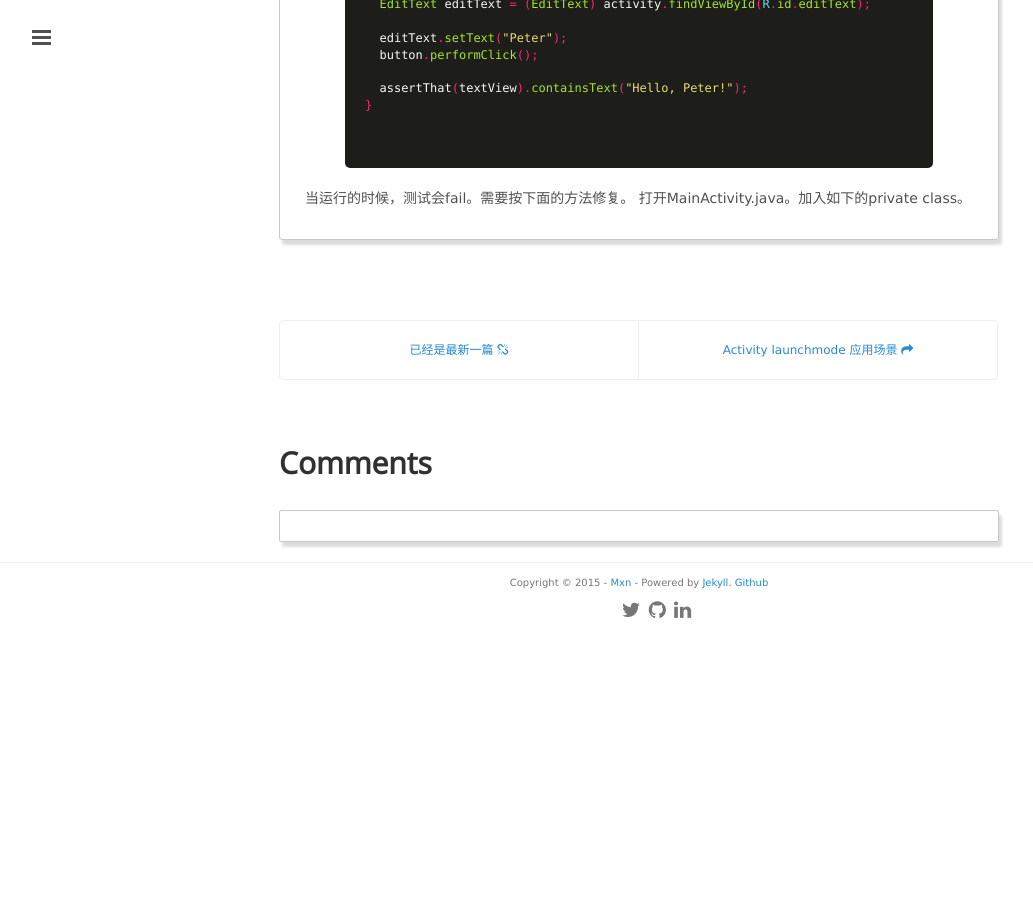
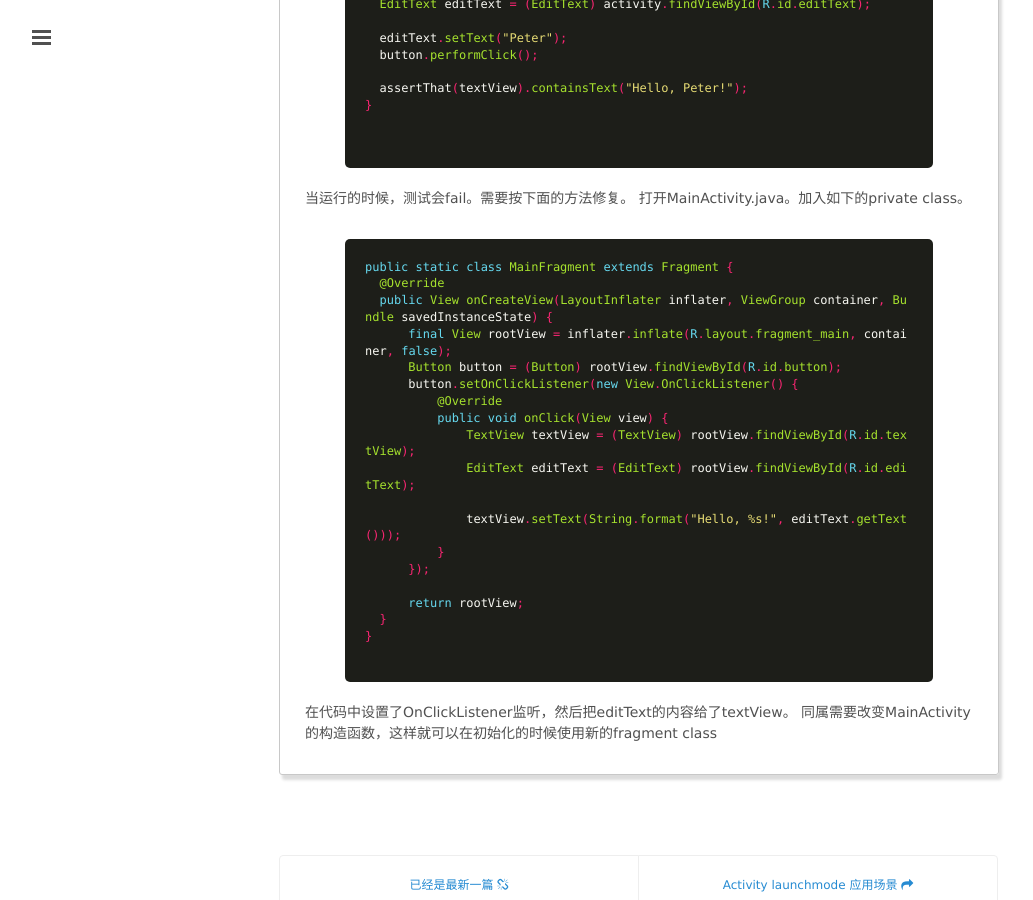
Before and after one commit to mxn21/mxn21.github.io, a Jekyll site: the page built from _posts/2015-7-7-使用Robolectric进行Android单元测试.md, in a window 1280 px wide and 900 px high, scrolled down 7785 px. Shown: the whole window, without its empty margins (1-1034 px from the left). Built offline with Jekyll 4.4.1, drawn with Linux system fonts in a browser that asks for light colours; Markdown is read by kramdown in place of the engine named in the settings; comment, search, counter and statistics services are not loaded; before the commit the page ends 8420 px from its top, so only the background shows below that.

Commit message:
萨达说
萨达说

```diff
--- a/_posts/2015-7-7-使用Robolectric进行Android单元测试.md
+++ b/_posts/2015-7-7-使用Robolectric进行Android单元测试.md
@@ -333,5 +333,25 @@
 当运行的时候，测试会fail。需要按下面的方法修复。
 打开MainActivity.java。加入如下的private class。
     {% highlight java  %}
+public static class MainFragment extends Fragment {
+  @Override
+  public View onCreateView(LayoutInflater inflater, ViewGroup container, Bundle savedInstanceState) {
+      final View rootView = inflater.inflate(R.layout.fragment_main, container, false);
+      Button button = (Button) rootView.findViewById(R.id.button);
+      button.setOnClickListener(new View.OnClickListener() {
+          @Override
+          public void onClick(View view) {
+              TextView textView = (TextView) rootView.findViewById(R.id.textView);
+              EditText editText = (EditText) rootView.findViewById(R.id.editText);
 
+              textView.setText(String.format("Hello, %s!", editText.getText()));
+          }
+      });
+
+      return rootView;
+  }
+}
     {% endhighlight %}
+
+在代码中设置了OnClickListener监听，然后把editText的内容给了textView。
+同属需要改变MainActivity的构造函数，这样就可以在初始化的时候使用新的fragment class
```
